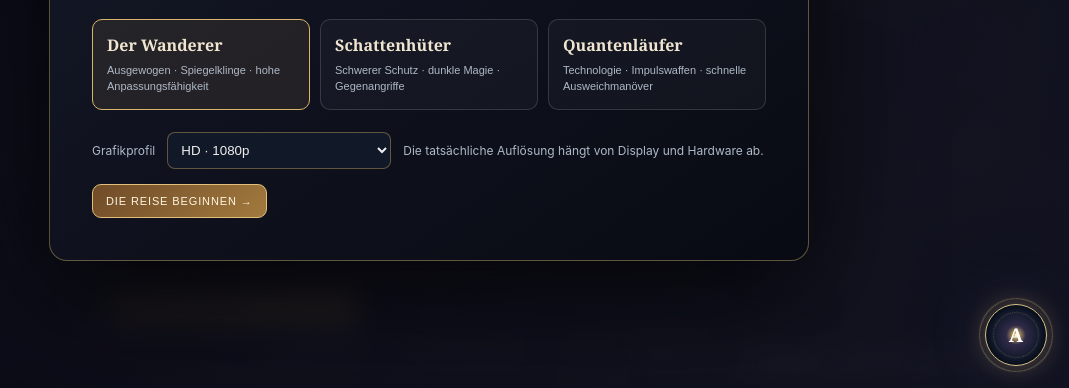
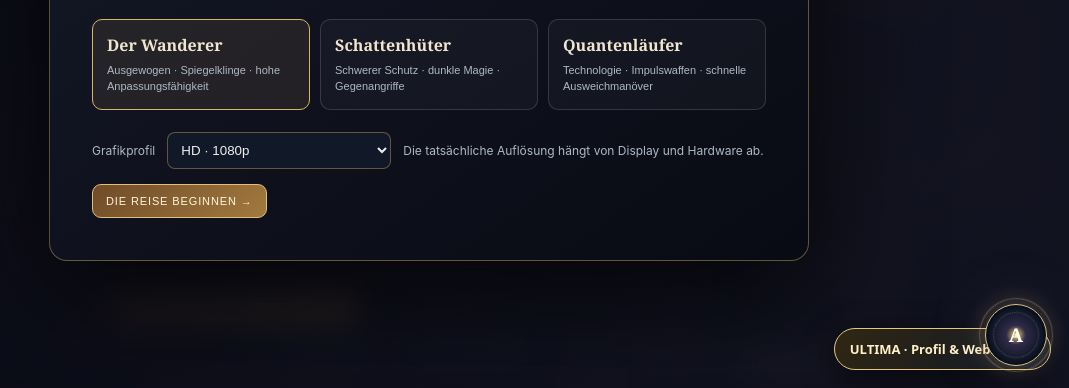
Before and after one commit to gaussa72-boop/Lichtkrieger, a plain HTML site: page index.html in a window 1280 px wide. Shown: the part 412-800 px from the top of the page, without its empty margins (211-1280 px from the left). Drawn offline with Linux system fonts and the light colour scheme; no server answers; animation ran at ten frames a second.

Commit message:
Add central ULTIMA profile and website management link

```diff
--- a/index.html
+++ b/index.html
@@ -79,4 +79,4 @@ let touchTarget=null;canvas.addEventListener('pointerdown',e=>{if(!started)retur
 addEventListener('resize',resize);resize();requestAnimationFrame(loop);
 })();
 </script><script>window.AITE_CONFIG={persona:"light",ollamaModel:"qwen2.5:3b"};</script><script src="/static/aite/aite.js" defer></script>
-</body></html>
+<a id="ultima-central-profile-link" href="https://ultima-membership-api.onrender.com/portal" target="_blank" rel="noopener noreferrer">ULTIMA · Profil & Websites ↗</a><style>#ultima-central-profile-link{position:fixed;right:18px;bottom:18px;z-index:2147483000;padding:11px 15px;border:1px solid #e6c77b;border-radius:999px;background:linear-gradient(135deg,#302713,#111827);color:#fff0c6;font:700 13px system-ui;text-decoration:none;box-shadow:0 10px 32px #0009}#ultima-central-profile-link:hover{filter:brightness(1.2)}@media(max-width:480px){#ultima-central-profile-link{right:10px;bottom:10px;font-size:12px}}</style></body></html>
```
